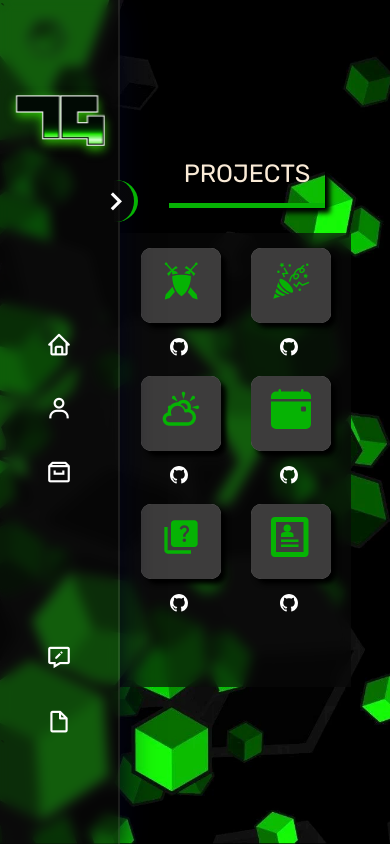
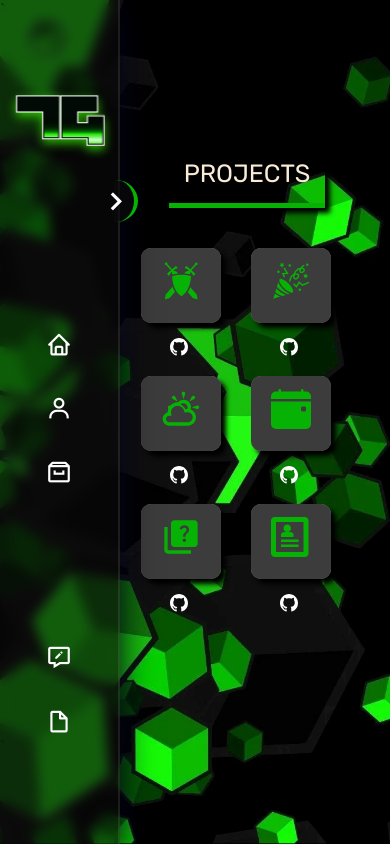
Before and after one commit to wtguenthner/react-portfolio, a React (Create React App) app: page /projects in a window 390 px wide. Built offline with nearby package versions, Linux system fonts and the light colour scheme.

Commit message:
Added small git links for media screen change

```diff
--- a/src/components/Home/Home.css
+++ b/src/components/Home/Home.css
@@ -26,9 +26,6 @@
 .home .profile{
     height:fit-content;
     border-radius: 5px;
-    backdrop-filter: blur(6px);
-  -webkit-backdrop-filter: blur(6px);
-  background: rgba(10,10,10,.65);
     width:50%;
     text-align: center;
 
@@ -58,6 +55,9 @@
     .home .profile{
         width:50%;
         margin-left:25%;
+        backdrop-filter: blur(8px);
+        -webkit-backdrop-filter: blur(8px);
+        background: rgba(5, 5, 5, 0.25);
     }
 
   }
--- a/src/components/Projects/Projects.css
+++ b/src/components/Projects/Projects.css
@@ -136,21 +136,26 @@ color:#06b304;
   .Projects .container #smallGitLink a,
   .Projects .container #smallGitLink a:visited{
     color: white;
+    text-align: center;
+
   }
   .Projects .container #smallGitLink a:hover{
     color: #06b304;
   }
   .Projects .container #smallGitLink{
-    visibility: visible;
-    margin-left: 40%;
+    display:inline-flex;
+    justify-content: center;
+    text-align: center;
+    /* visibility: visible; */
+    margin-left:40%;
     font-size: 18px;
 
   }
+
   .Projects  .container{
    padding-left:0px;
-   backdrop-filter: blur(6px);
-  -webkit-backdrop-filter: blur(6px);
-  background: rgba(10,10,10,.65);
+
+
   }
   .Projects .container .app {
     width: calc(100px - 20px);
--- a/src/components/Projects/Projects.js
+++ b/src/components/Projects/Projects.js
@@ -17,7 +17,10 @@ const Projects = () => (
       </div>
     <div className="container">
       {projects.map((app) => (
+
         <a href={app.link}>
+
+
           <div className="app">
             <div class="iconBox">
               <span className="icon">
```
